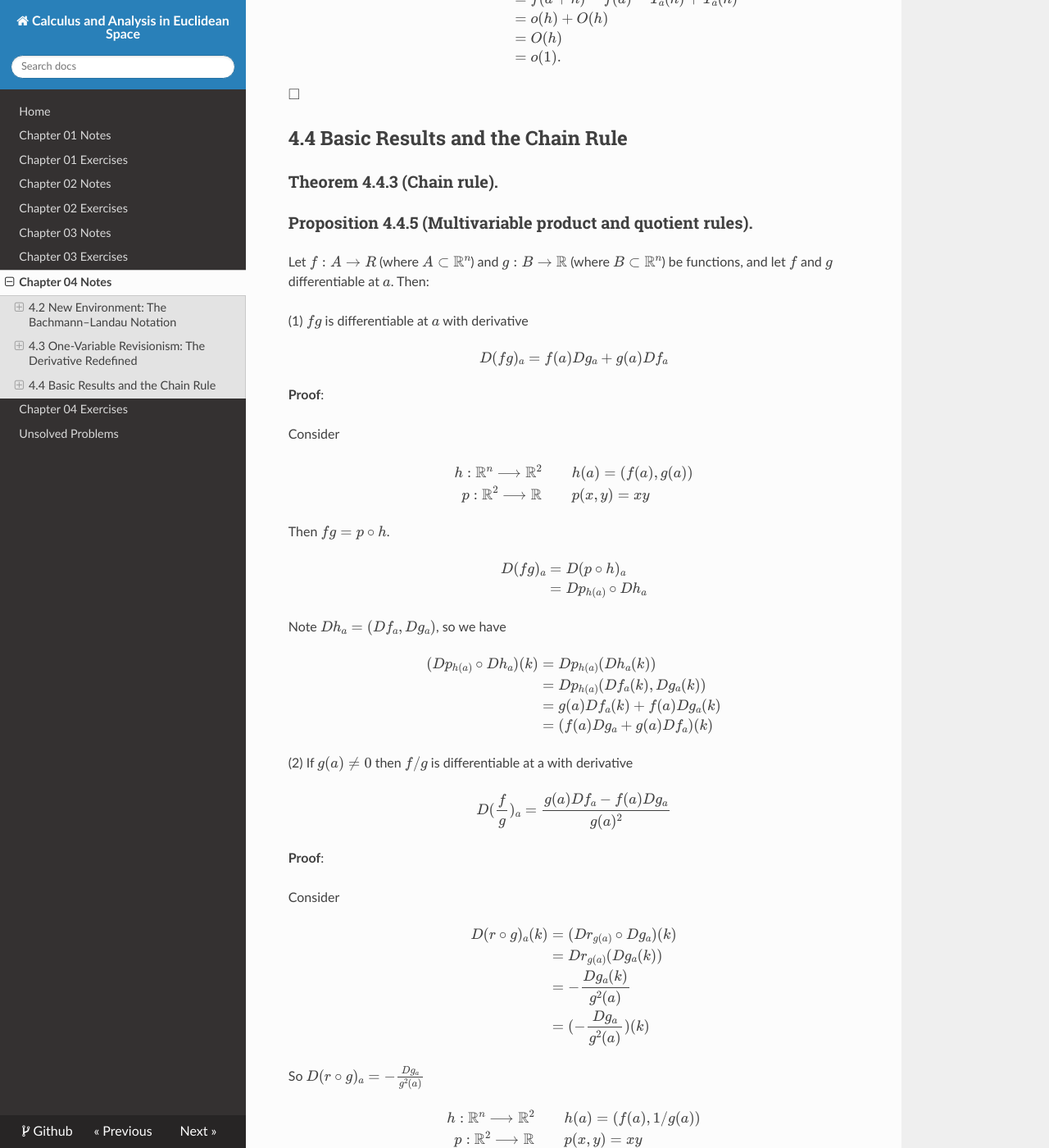
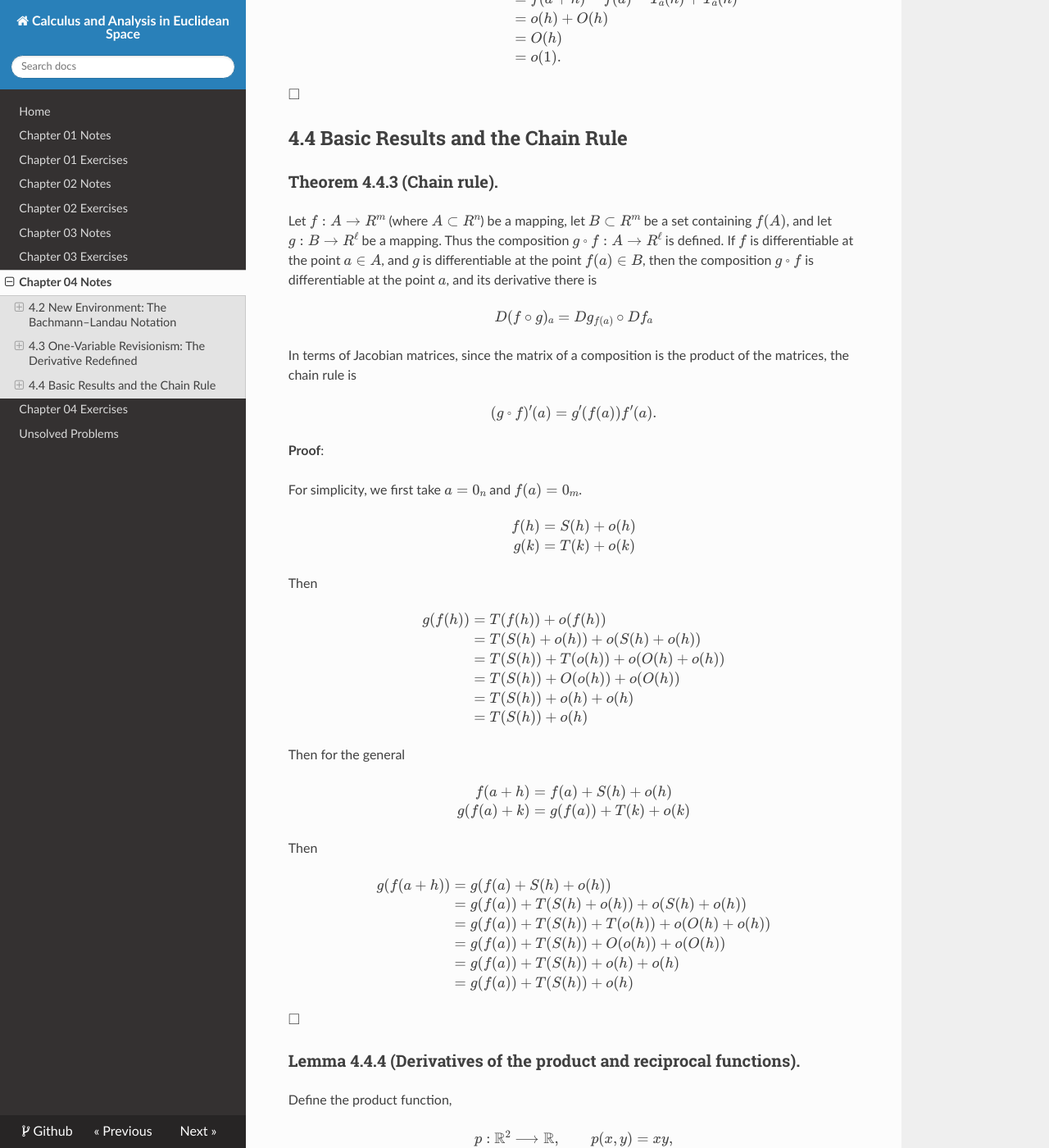
Before and after one commit to eroicaleo/shurman-calculus-euclidean-space, an MkDocs documentation site: the page built from docs/ch04notes.md, in a window 1280 px wide and 1400 px high, scrolled down 6709 px. Shown: the whole window at 82% size. Built offline with MkDocs 1.6.1, drawn with Linux system fonts in a browser that asks for light colours; nearby versions of some CDN libraries; formulas are drawn with MathJax 3; some of the changed text lies outside the part shown.

Commit message:
updates ch04notes.md

```diff
--- a/docs/ch04notes.md
+++ b/docs/ch04notes.md
@@ -371,6 +371,143 @@ $\square$
 
 ### Theorem 4.4.3 (Chain rule).
 
+Let $f : A \rightarrow R^m$ (where $A ⊂ R^n$) be a
+mapping, let $B ⊂ R^m$ be a set containing $f(A)$, and
+let $g : B \rightarrow R^ℓ$ be a mapping.
+Thus the composition $g◦f : A \rightarrow R^ℓ$ is defined. If $f$ is
+diﬀerentiable at the point $a ∈ A$, and $g$ is diﬀerentiable
+at the point $f(a) ∈ B$, then the
+composition $g ◦f$ is diﬀerentiable at the point $a$,
+and its derivative there is
+
+$$
+D(f \circ g)_a =
+Dg_{f(a)} \circ Df_a
+$$
+
+In terms of Jacobian matrices, since the matrix of a composition is the product
+of the matrices, the chain rule is
+
+$$
+(g ◦f)'(a) = g '(f(a))f'(a).
+$$
+
+**Proof**:
+
+For simplicity, we first take $a = 0_n$ and $f(a) = 0_m$.
+
+$$
+\begin{align*}
+f(h) &= S(h) + o(h) \\
+g(k) &= T(k) + o(k) \\
+\end{align*}
+$$
+
+Then
+
+$$
+\begin{align*}
+g(f(h)) &= T(f(h)) + o(f(h)) \\
+&= T(S(h) + o(h)) + o(S(h) + o(h)) \\
+&= T(S(h)) + T(o(h)) + o(O(h) + o(h)) \\
+&= T(S(h)) + O(o(h)) + o(O(h)) \\
+&= T(S(h)) + o(h) + o(h) \\
+&= T(S(h)) + o(h) \\
+\end{align*}
+$$
+
+Then for the general
+
+$$
+\begin{align*}
+f(a + h) &= f(a) + S(h) + o(h) \\
+g(f(a) + k) &= g(f(a)) + T(k) + o(k) \\
+\end{align*}
+$$
+
+Then
+
+$$
+\begin{align*}
+g(f(a+h))
+&= g(f(a) + S(h) + o(h)) \\
+&= g(f(a)) + T(S(h) + o(h)) + o(S(h) + o(h)) \\
+&= g(f(a)) + T(S(h)) + T(o(h)) + o(O(h) + o(h)) \\
+&= g(f(a)) + T(S(h)) + O(o(h)) + o(O(h)) \\
+&= g(f(a)) + T(S(h)) + o(h) + o(h) \\
+&= g(f(a)) + T(S(h)) + o(h) \\
+\end{align*}
+$$
+
+$\square$
+
+### Lemma 4.4.4 (Derivatives of the product and reciprocal functions).
+
+Define the product function,
+
+$$
+p : \mathbb{R}^2 \longrightarrow \mathbb{R}, \qquad p(x,y) = xy,
+$$
+
+and define the reciprocal function
+
+$$
+r : \mathbb{R} - \{0\} \longrightarrow \mathbb{R}, \qquad r(x) = 1/x,
+$$
+
+Then
+
+(1) The derivative of $p$ at every point $(a,b) ∈ R^2$ exists and is
+
+$$
+Dp_{(a,b)}(h, k) = ak + bh
+$$
+
+**Proof**:
+
+$$
+\begin{align*}
+(x+h)(y+k) - xy - (ak + bh)
+&= hk \\
+\end{align*}
+$$
+
+Since $|h| \leq |(h,k)|, |k| \leq |(h,k)|$, so
+$|h||k| \leq |(h,k)|^2 = o(h,k)$.
+
+$\square$
+
+(2) The derivative of $r$ at every nonzero real number a exists and is
+
+$$
+Dr_a(h) = -h / a^2
+$$
+
+**Proof**:
+
+$$
+\begin{align*}
+r(a+h) - r(a) - Dr_a(h)
+&= 1/(a+h) - 1/a + h / a^2 \\
+&= -h/(a+h)a + h / a^2 \\
+&= h ( \frac{1}{a^2} - \frac{1}{a(a+h)}) \\
+&= \frac{h}{a} \frac{h}{a(a+h)} \\
+&= \frac{h^2}{a^2(a+h)} \\
+\end{align*}
+$$
+
+Since when $|h| < |a/2|$, $|a+h| \geq ||a| - |h|| > |a| - |a/2| = |a/2|$.
+
+$$
+\left| \frac{h^2}{a^2(a+h)} \right|
+\leq
+\left| \frac{2h^2}{a^3} \right|
+$$
+
+So it's $o(h)$.
+
+$\square$
+
 ### Proposition 4.4.5 (Multivariable product and quotient rules).
 
 Let $f : A → R$ (where $A ⊂ \mathbb{R}^n$) and
@@ -557,3 +694,64 @@ g(a) Dl_a - l(a) Dg_a
 $$
 
 This results are confirmed by the textbook.
+
+Now we can follow the approach in the text book.
+
+$$
+f = \frac{
+X^2 - Y
+}{
+Y + 1
+}
+$$
+
+$$
+\begin{align*}
+&Df_a(h, k) \\
+\\
+&\text{Use 4.4.5 (2) quotient rule} \\
+&= \frac{
+(Y+1)(a)D(X^2-Y)_a - (X^2-Y)(a) D(Y+1)_a
+}{(Y+1)^2(a)}(h, k)\\
+\\
+&\text{Use } (Y+1)(a) = y+1 \\
+&= \frac{
+(y+1)D(X^2-Y)_a - (X^2-Y)(a) D(Y+1)_a
+}{(y+1)^2}(h, k)\\
+\\
+&\text{Use } (X^2-Y)(a) = x^2-y \\
+&= \frac{
+(y+1)D(X^2-Y)_a - (x^2-y) D(Y+1)_a
+}{(y+1)^2}(h, k)\\
+\\
+&\text{Use 4.4.2 (Linearity of the derivative)} \\
+&= \frac{
+(y+1)(D(X^2)_a-DY_a) - (x^2-y) (DY_a+D1_a)
+}{(y+1)^2}(h, k)\\
+\\
+&\text{Use 4.4.1 Derivatives of constant and linear mappings} \\
+&= \frac{
+(y+1)(D(X^2)_a-Y) - (x^2-y) Y
+}{(y+1)^2}(h, k)\\
+\\
+&\text{Use 4.4.5 (a) product rule} \\
+&= \frac{
+(y+1)(2X(a)DX_a-Y) - (x^2-y) Y
+}{(y+1)^2}(h, k)\\
+\\
+&\text{Use 4.4.1 Derivatives of constant and linear mappings} \\
+&= \frac{
+(y+1)(2xX-Y) - (x^2-y) Y
+}{(y+1)^2}(h, k)\\
+\\
+&= \frac{
+2x(y+1)X - (x^2+1) Y
+}{(y+1)^2}(h, k)\\
+\\
+&= \frac{
+2x
+}{(y+1)}h - \frac{x^2+1}{(y+1)^2}k\\
+\end{align*}
+$$
+
+$\square$
```
